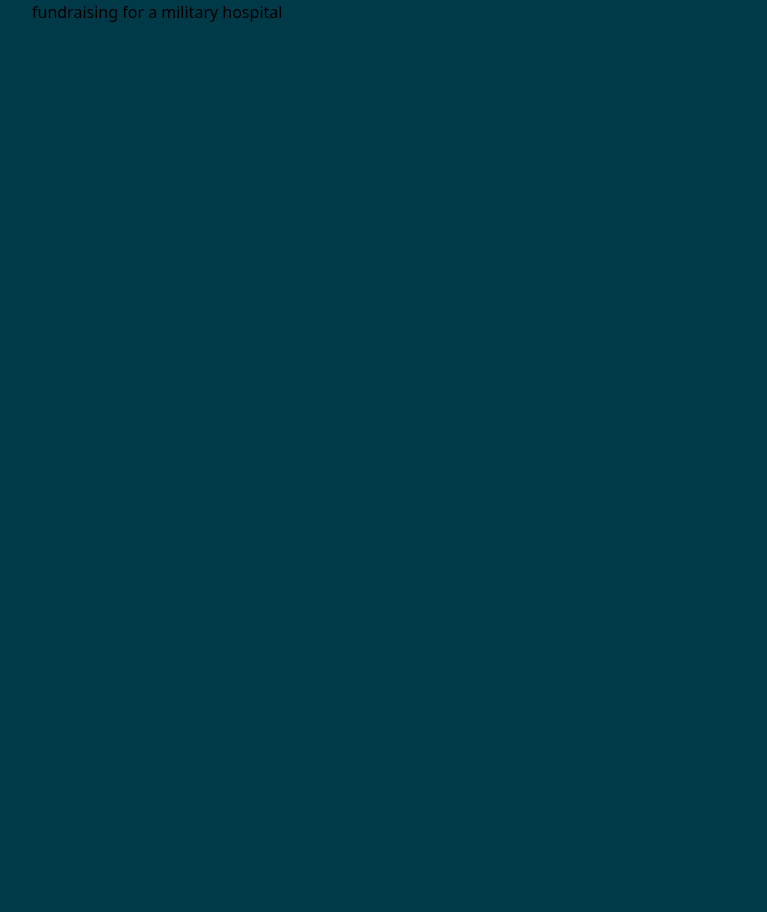
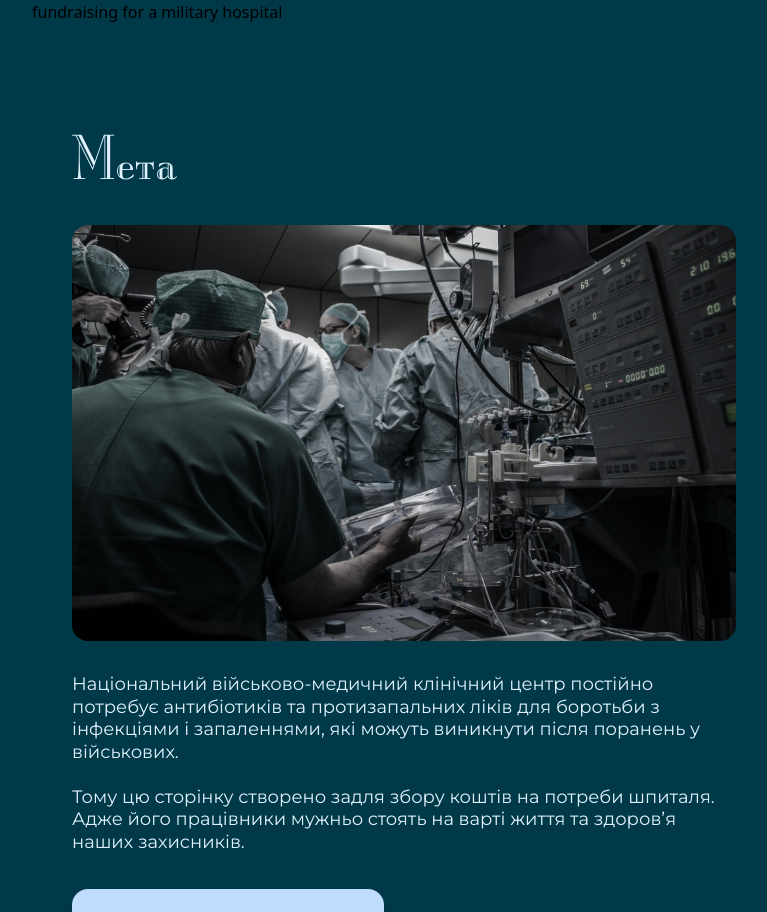
Before and after one commit to baza-trainee/-for-kyiv-hospital, a React (Create React App) app: page / in a window 1280 px wide. Shown: the top 912 px of the page, without its empty margins (236-1003 px from the left). Before the commit the page ends 800 px from the top, so only its background shows below. Built offline with nearby package versions, Linux system fonts and the light colour scheme.

Commit message:
feat: create goal section

```diff
--- a/src/App.jsx
+++ b/src/App.jsx
@@ -1,8 +1,11 @@
+import Goal from 'containers/Goal';
+
 export const App = () => {
   return (
     <>
       <div className="container mx-auto">
         <p>fundraising for a military hospital</p>
+        <Goal />
       </div>
     </>
   );
--- a/src/containers/Goal.jsx
+++ b/src/containers/Goal.jsx
@@ -1,5 +1,42 @@
+import '../index.css';
+import { goal, goalx2 } from '../assets/images/Goal';
+
 const Goal = () => {
-  return <></>;
+  return (
+    <div className=" pt-[60px] px-[16px] md:pt-[102px] md:px-[40px] lg:pt-[80px] lg:px-[60px]">
+      <h2 className=" text-sky-100 text-center md:text-start text-[56px]   leading-[67.20px] mb-[24px] md:mb-[32px]  lg:mb-[24px] title ">
+        Мета
+      </h2>
+      <div className="lg:flex">
+        <picture>
+          <source srcSet={`${goal} 1x, ${goalx2} 2x`} />
+
+          <img
+            src={goal}
+            alt="hospital team"
+            width="343"
+            height="257"
+            className="rounded-[16px] mb-[32px] md:w-[664px] md:h-[416px] lg:mb-[0px] lg:w-[648px] lg:mr-[24px]"
+          />
+        </picture>
+
+        <div>
+          <p className=" text text-[16px] md:text-[18px] wm-[343px] md:w-[664px] md:h-[176px] lg:w-[648px] text-sky-100 text-base font-normal  leading-tight  mb-[40px] lg:mb-[56px]">
+            Національний військово-медичний клінічний центр постійно потребує
+            антибіотиків та протизапальних ліків для боротьби з інфекціями і
+            запаленнями, які можуть виникнути після поранень у військових.
+            <br /> <br />
+            Тому цю сторінку створено задля збору коштів на потреби шпиталя.
+            Адже його працівники мужньо стоять на варті життя та здоров’я наших
+            захисників.
+          </p>
+          <button className="w-[100%] md:w-[312px] h-[88px] p-4 bg-blue-200 hover:bg-blue-300 focus:bg-blue-300  rounded-2xl shadow justify-center items-center gap-2 inline-flex  text-stone-950 text-[40px] font-normal title cursor-pointer">
+            Зробити донат
+          </button>
+        </div>
+      </div>
+    </div>
+  );
 };
 
 export default Goal;
```
